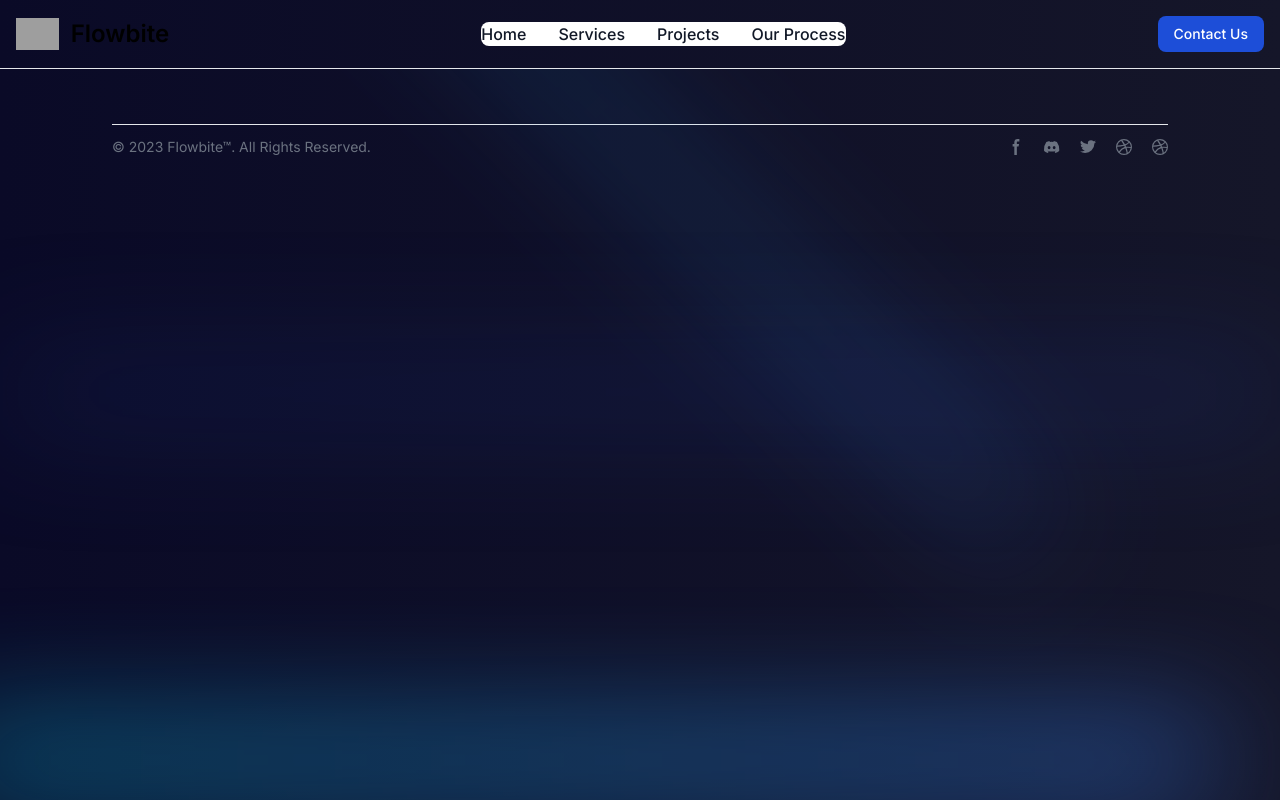
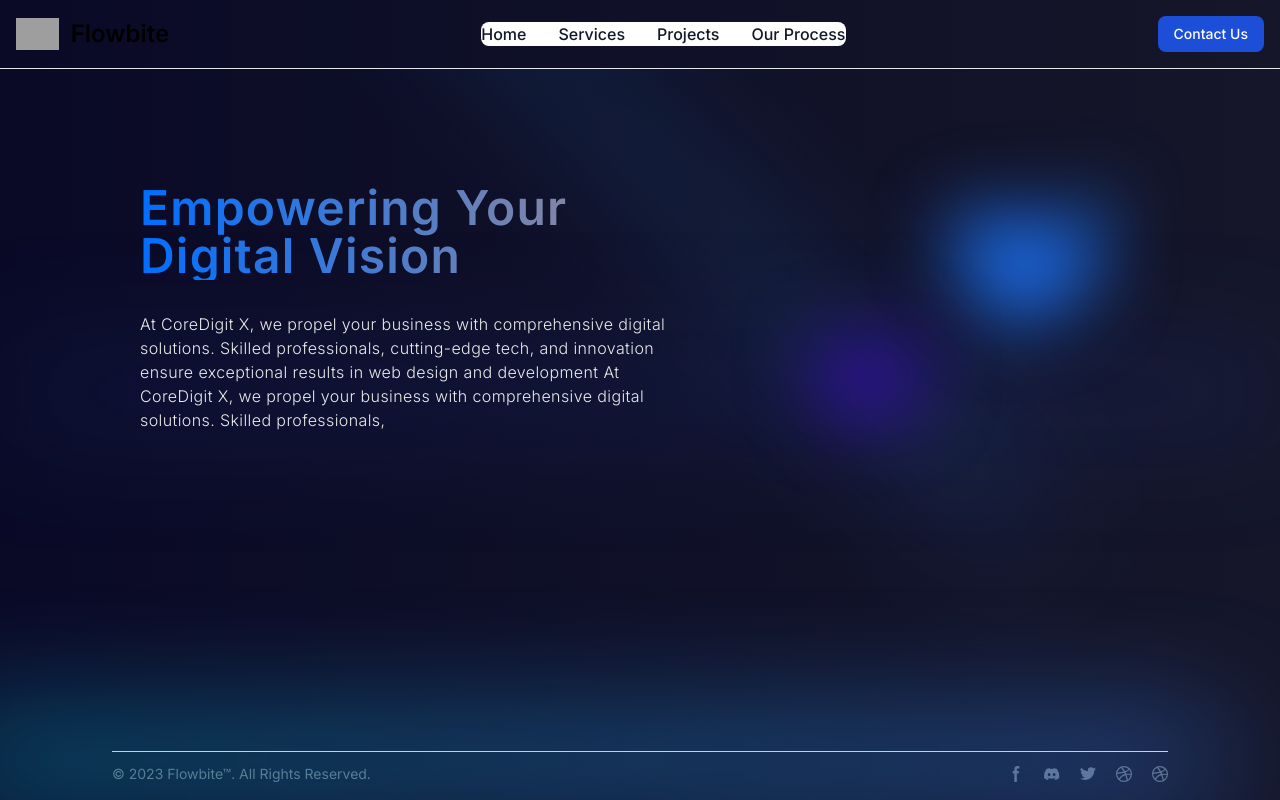
Before and after one commit to Chalana-98/company-web, a Next.js app: page /Projects in a window 1280 px wide. Built offline with nearby package versions, Linux system fonts and the light colour scheme; grey boxes are pictures that could not be loaded.

Commit message:
project screen header section

```diff
--- a/app/(containers)/Projects/page.tsx
+++ b/app/(containers)/Projects/page.tsx
@@ -1,6 +1,7 @@
 import Footer from "@/app/components/utils/Footer";
 import Navbar from "@/app/components/utils/Navbar";
 import React from "react";
+import HeaderSection from "./projectSection/HeaderSection";
 
 const ProjectsPage = () => {
   return (
@@ -9,6 +10,7 @@ const ProjectsPage = () => {
         <div className="absolute gradiant-1 top-20 right-16 -z-0  bg-gradient-to-r from-cyan-500 to-blue-500 w-full rotate-45 h-3 blur-3xl " />
         <Navbar />
         <div className="absolute top-15 right-16 -z-0 bottom-5 bg-gradient-to-r from-cyan-500 to-blue-500 w-full h-10 blur-3xl " />
+        <HeaderSection/>
         <Footer />
 
         <div className="absolute rotate-60  top-96  -z-10  bg-gradient-to-r from-blue-900 to-blue-800 blur-3xl w-full h-4  " />
--- /dev/null
+++ b/app/(containers)/Projects/projectSection/HeaderSection.tsx
@@ -0,0 +1,27 @@
+import React from "react";
+import HeaderImg from "../../../../app/public/projectsection/header_img.svg";
+import Image from "next/image";
+
+function HeaderSection() {
+  return (
+    <>
+      <div className="flex flex-col text-surface  text-[#EBEBEB] xl:flex-row lg:flex-row md:flex-row max-w-screen-xl py-5 items-center">
+        <div className="flex flex-col justify-start lg:text-start md:text-start text-center  p-6 mx-5">
+          <p className="mb-8 text-5xl bg-gradient-to-r from-[#006EFF] to-[#A98C8C] font-semibold tracking-wide inline-block text-transparent bg-clip-text">
+            Empowering Your Digital Vision
+          </p>
+          <h3 className="text-surface/75 dark:text-neutral-300 font-light tracking-wide">
+            At CoreDigit X, we propel your business with comprehensive digital
+            solutions. Skilled professionals, cutting-edge tech, and innovation
+            ensure exceptional results in web design and development At
+            CoreDigit X, we propel your business with comprehensive digital
+            solutions. Skilled professionals,
+          </h3>
+        </div>
+        <Image src={HeaderImg} alt={""} className="lg:h-96 md:h-72 hidden md:block lg:block" />
+      </div>
+    </>
+  );
+}
+
+export default HeaderSection;
--- a/tailwind.config.ts
+++ b/tailwind.config.ts
@@ -13,6 +13,22 @@ const config: Config = {
         "gradient-conic":
           "conic-gradient(from 180deg at 50% 50%, var(--tw-gradient-stops))",
       },
+    },
+    screens: {
+      'sm': '640px',
+      // => @media (min-width: 640px) { ... }
+
+      'md': '768px',
+      // => @media (min-width: 768px) { ... }
+
+      'lg': '1024px',
+      // => @media (min-width: 1024px) { ... }
+
+      'xl': '1280px',
+      // => @media (min-width: 1280px) { ... }
+
+      '2xl': '1536px',
+      // => @media (min-width: 1536px) { ... }
     },
     // colors: {
     //   primaryTextColor: "#1E1E1E",
```
Also changed, not shown: app/public/projectsection/header_img.svg (added).
